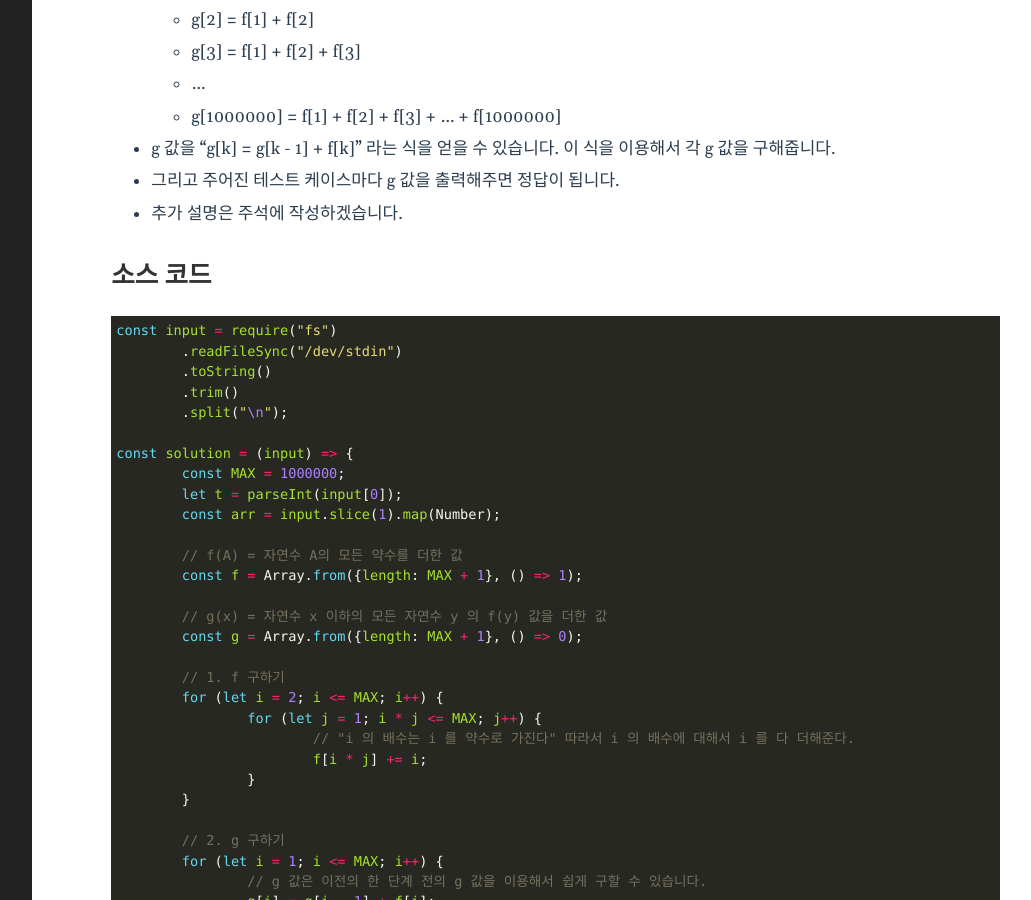
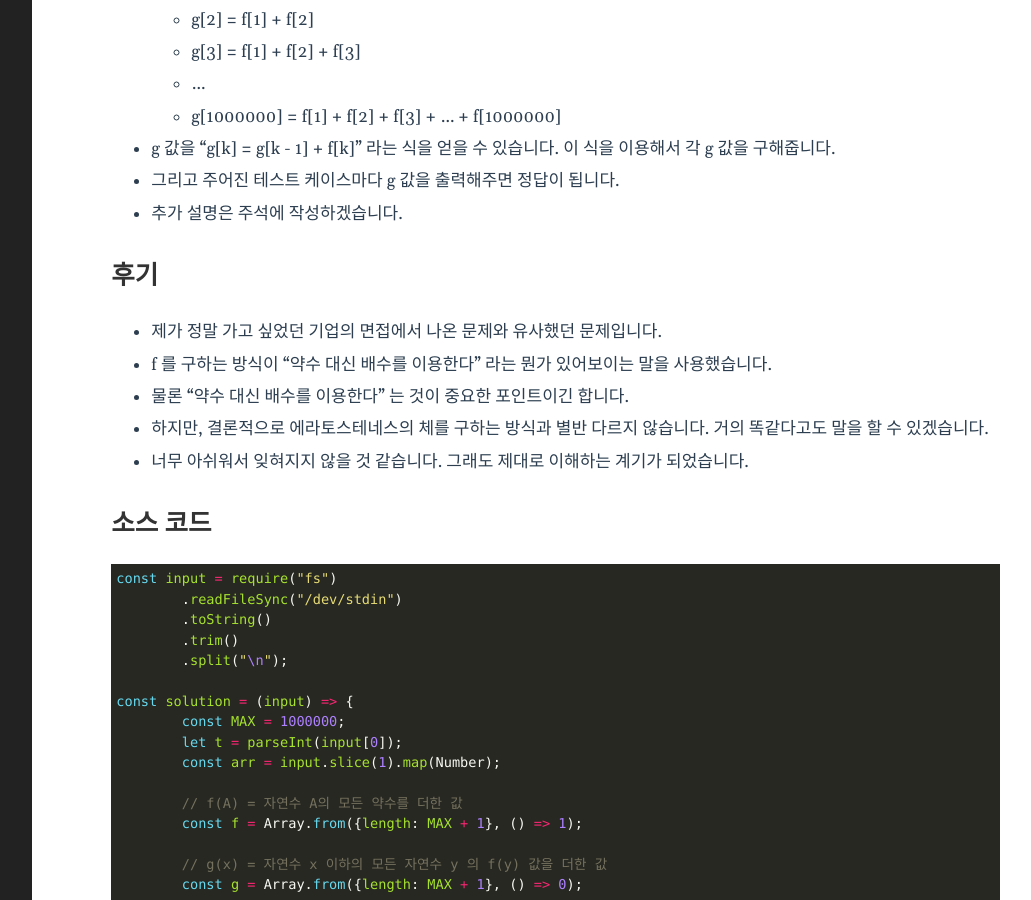
Before and after one commit to qkrrlgh519/qkrrlgh519.github.io, a Jekyll site: the page built from _posts/2021-05-19-BOJ-Math-17425.md, in a window 1280 px wide and 900 px high, scrolled down 1953 px. Shown: the whole window, without its empty margins (201-1232 px from the left). Built offline with Jekyll 4.4.1, drawn with Linux system fonts in a browser that asks for light colours.

Commit message:
fix: 백준 17425번 약수의 합 내용 추가

````diff
--- a/_posts/2021-05-19-BOJ-Math-17425.md
+++ b/_posts/2021-05-19-BOJ-Math-17425.md
@@ -65,6 +65,14 @@ categories: BOJ(Math)
 - 그리고 주어진 테스트 케이스마다 g 값을 출력해주면 정답이 됩니다.
 - 추가 설명은 주석에 작성하겠습니다.
 
+## 후기
+
+- 제가 정말 가고 싶었던 기업의 면접에서 나온 문제와 유사했던 문제입니다.
+- f 를 구하는 방식이 "약수 대신 배수를 이용한다" 라는 뭔가 있어보이는 말을 사용했습니다.
+- 물론 "약수 대신 배수를 이용한다" 는 것이 중요한 포인트이긴 합니다.
+- 하지만, 결론적으로 에라토스테네스의 체를 구하는 방식과 별반 다르지 않습니다. 거의 똑같다고도 말을 할 수 있겠습니다.
+- 너무 아쉬워서 잊혀지지 않을 것 같습니다. 그래도 제대로 이해하는 계기가 되었습니다.
+
 ## 소스 코드
 
 ```jsx
````
